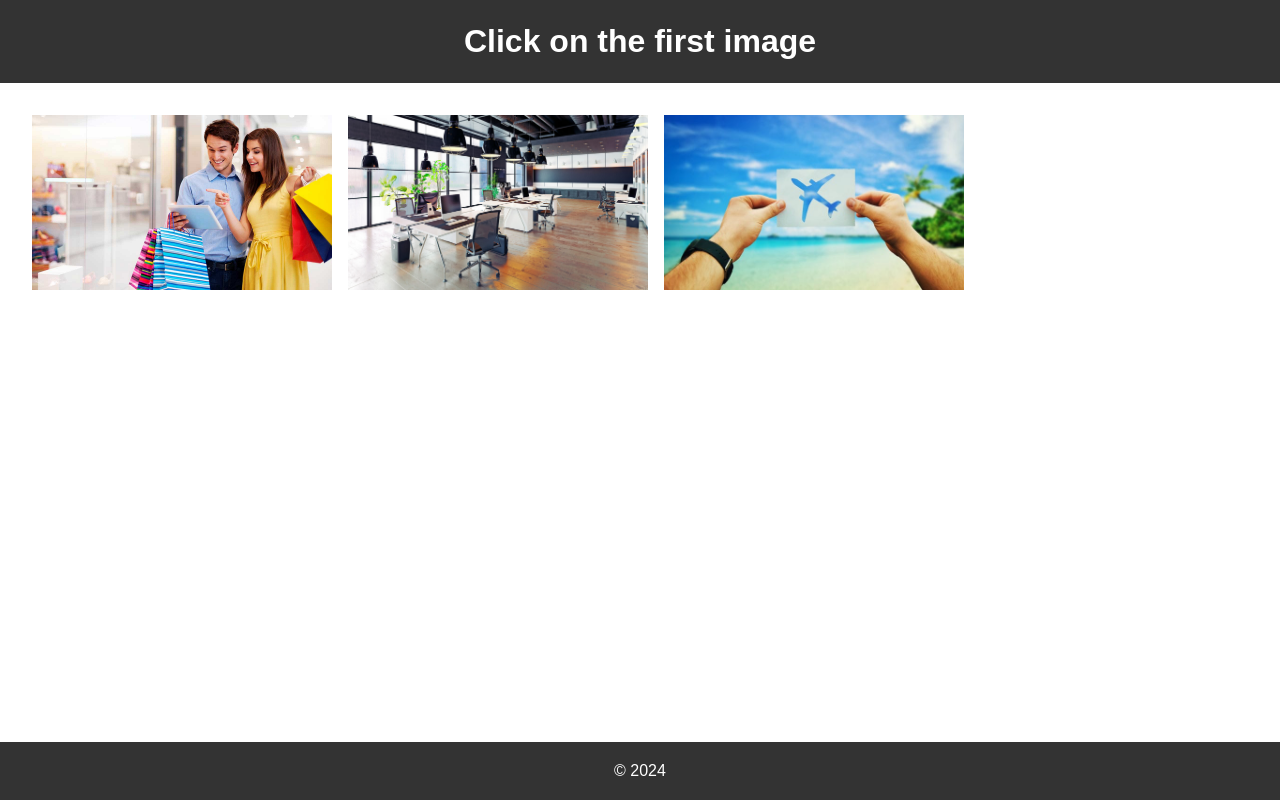
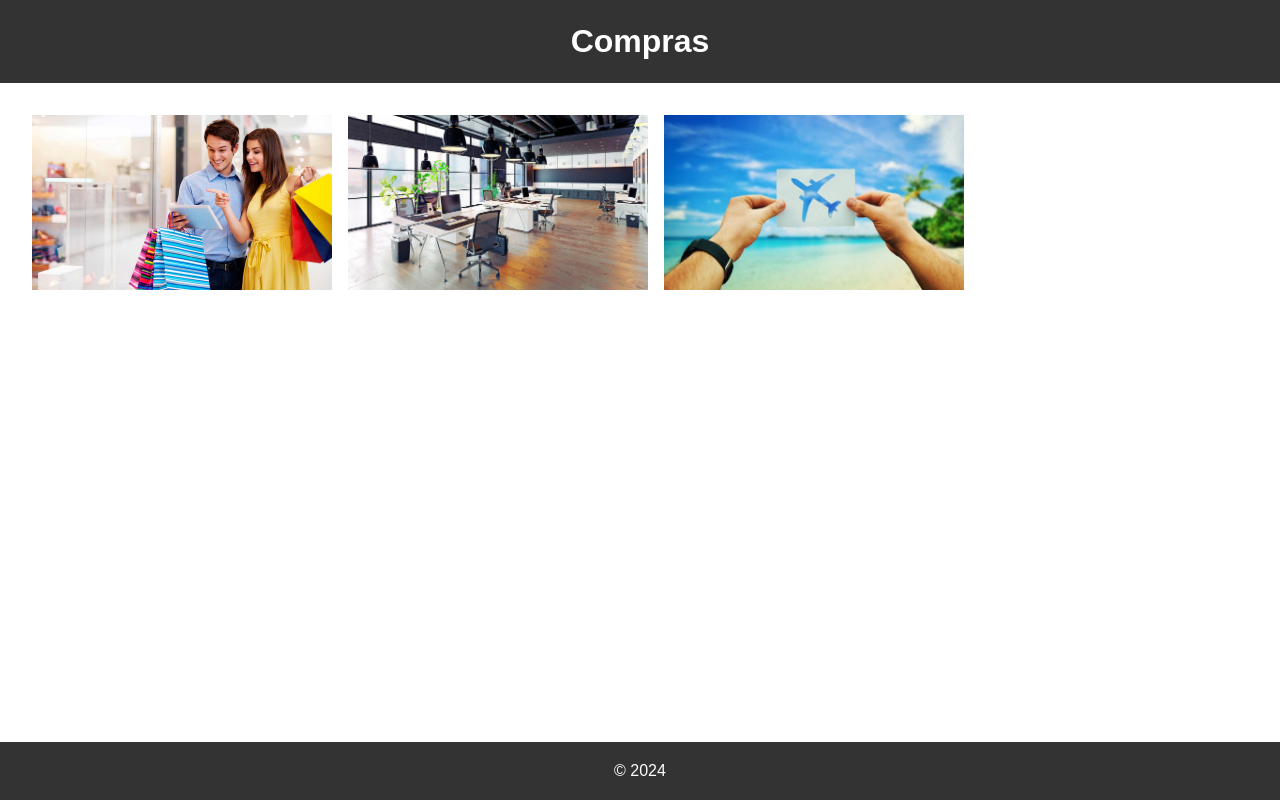
Before and after one commit to bonfildev/dbd-repo, a plain HTML site: page index.html in a window 1280 px wide. Drawn offline with Linux system fonts and the light colour scheme.

Commit message:
Update index.html

```diff
--- a/index.html
+++ b/index.html
@@ -3,12 +3,12 @@
 <head>
     <meta charset="UTF-8">
     <meta name="viewport" content="width=device-width, initial-scale=1.0">
-    <title>Responsive HTML Template</title>
+    <title>Compras</title>
     <link rel="stylesheet" href="styles.css">
 </head>
 <body>
     <header>
-        <h1>Click on the first image</h1>
+        <h1>Compras</h1>
     </header>
     <main>
         <section class="gallery">
```
